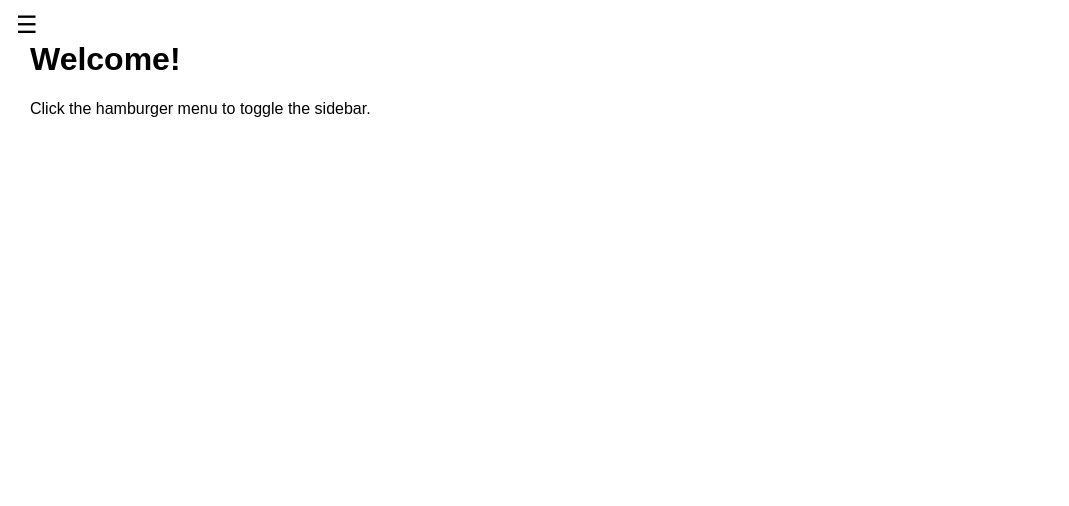
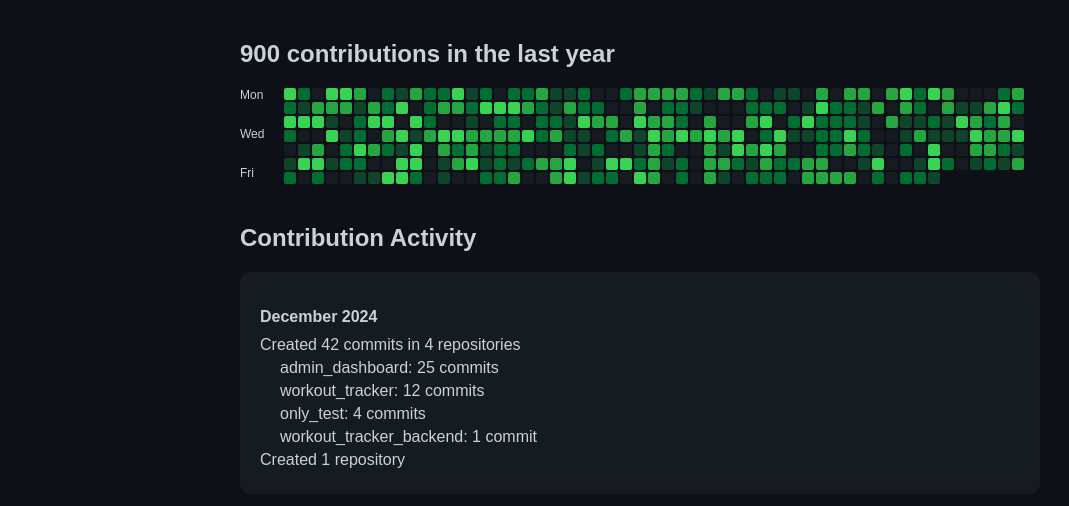
Before and after one commit to jabrij93/only_test, a website: page index.html in a window 1280 px wide. Shown: the whole page, without its empty margins (0-1069 px from the left). Drawn offline with Linux system fonts and the light colour scheme.

Commit message:
github ui calendar and activities recording ui

```diff
--- a/index.html
+++ b/index.html
@@ -3,31 +3,45 @@
 <head>
   <meta charset="UTF-8">
   <meta name="viewport" content="width=device-width, initial-scale=1.0">
-  <title>Sidebar with Hamburger and Close Button</title>
+  <title>GitHub UI Recreation</title>
   <link rel="stylesheet" href="styles.css">
 </head>
 <body>
   <div class="container">
-    <!-- Hamburger button -->
-    <button class="hamburger" id="hamburgerButton">☰</button>
+    <section class="graph-section">
+      <h2>900 contributions in the last year</h2>
+      <div class="graph-calendar">
+        <!-- Weekdays -->
+        <div class="weekdays">
+          <div>Mon</div>
+          <div>Wed</div>
+          <div>Fri</div>
+        </div>
+        <!-- Graph -->
+        <div class="graph">
+          <!-- Add individual blocks dynamically -->
+        </div>
+      </div>
+    </section>
 
-    <!-- Sidebar -->
-    <nav class="sidebar" id="sidebar">
-      <!-- Close button inside sidebar -->
-      <button class="close" id="closeButton">✖</button>
-      <ul>
-        <li><a href="#">Home</a></li>
-        <li><a href="#">About</a></li>
-        <li><a href="#">Services</a></li>
-        <li><a href="#">Contact</a></li>
-      </ul>
-    </nav>
-
-    <!-- Main content -->
-    <main class="content">
-      <h1>Welcome!</h1>
-      <p>Click the hamburger menu to toggle the sidebar.</p>
-    </main>
+    <section class="activity-section">
+      <h2>Contribution Activity</h2>
+      <div class="activity-log">
+        <div class="activity">
+          <p>December 2024</p>
+          <ul>
+            <li>Created 42 commits in 4 repositories</li>
+            <ul>
+              <li>admin_dashboard: 25 commits</li>
+              <li>workout_tracker: 12 commits</li>
+              <li>only_test: 4 commits</li>
+              <li>workout_tracker_backend: 1 commit</li>
+            </ul>
+            <li>Created 1 repository</li>
+          </ul>
+        </div>
+      </div>
+    </section>
   </div>
   <script src="script.js"></script>
 </body>
--- a/script.js
+++ b/script.js
@@ -1,16 +1,11 @@
-// script.js
-const hamburgerButton = document.getElementById('hamburgerButton');
-const closeButton = document.getElementById('closeButton');
-const sidebar = document.getElementById('sidebar');
+document.addEventListener("DOMContentLoaded", () => {
+  const graph = document.querySelector(".graph");
 
-// Open the sidebar when the hamburger button is clicked
-hamburgerButton.addEventListener('click', () => {
-  sidebar.classList.add('open');   // Show the sidebar
-  hamburgerButton.classList.add('hidden'); // Hide the hamburger button
+  // Generate random data for contributions
+  for (let i = 0; i < 365; i++) {
+    const level = Math.floor(Math.random() * 5); // 0 to 4
+    const div = document.createElement("div");
+    if (level > 0) div.classList.add(`level-${level}`);
+    graph.appendChild(div);
+  }
 });
-
-// Close the sidebar when the close button is clicked
-closeButton.addEventListener('click', () => {
-  sidebar.classList.remove('open');  // Hide the sidebar
-  hamburgerButton.classList.remove('hidden'); // Show the hamburger button
-});
--- a/styles.css
+++ b/styles.css
@@ -1,80 +1,92 @@
-/* styles.css */
 body {
+  font-family: Arial, sans-serif;
   margin: 0;
-  font-family: Arial, sans-serif;
+  padding: 0;
+  background-color: #0d1117;
+  color: #c9d1d9;
 }
 
 .container {
-  display: flex;
-  height: 100vh;
+  padding: 20px;
+  max-width: 800px;
+  margin: auto;
 }
 
-.hamburger {
-  position: absolute;
-  top: 10px;
-  left: 10px;
-  background: none;
-  border: none;
-  font-size: 24px;
-  cursor: pointer;
-  z-index: 10;
+.graph-section {
+  margin-bottom: 40px;
 }
 
-.hidden {
-  display: none;
+.graph-calendar {
+  display: flex;
+  gap: 10px;
 }
 
-.sidebar {
-  width: 250px;
-  background-color: #333;
-  color: white;
-  overflow: hidden;
-  transition: transform 0.3s ease;
-  transform: translateX(-100%);
-  height: 100%;
-  position: fixed;
+.weekdays {
   display: flex;
   flex-direction: column;
+  justify-content: space-between;
+  margin-right: 10px;
 }
 
-.sidebar ul {
+.weekdays div {
+  height: 18px;
+  font-size: 12px;
+}
+
+.graph {
+  display: grid;
+  grid-template-columns: repeat(53, 12px);
+  gap: 2px;
+}
+
+.graph div {
+  width: 12px;
+  height: 12px;
+  background-color: #161b22;
+  border-radius: 2px;
+}
+
+.graph div.level-1 {
+  background-color: #0e4429;
+}
+
+.graph div.level-2 {
+  background-color: #006d32;
+}
+
+.graph div.level-3 {
+  background-color: #26a641;
+}
+
+.graph div.level-4 {
+  background-color: #39d353;
+}
+
+.activity-section {
+  margin-top: 40px;
+}
+
+.activity-log {
+  background-color: #161b22;
+  padding: 20px;
+  border-radius: 10px;
+}
+
+.activity p {
+  font-weight: bold;
+  margin-bottom: 10px;
+}
+
+.activity ul {
   list-style-type: none;
   padding: 0;
   margin: 0;
-  flex-grow: 1;
 }
 
-.sidebar ul li {
-  padding: 20px;
+.activity ul ul {
+  margin-left: 20px;
 }
 
-.sidebar ul li a {
-  color: white;
-  text-decoration: none;
+.activity ul li {
+  margin-bottom: 5px;
 }
-
-.sidebar ul li a:hover {
-  text-decoration: underline;
-}
-
-.sidebar.open {
-  transform: translateX(0);
-}
-
-/* Close button inside the sidebar */
-.close {
-  background: none;
-  border: none;
-  color: white;
-  font-size: 20px;
-  cursor: pointer;
-  position: absolute;
-  top: 10px;
-  right: 10px;
-}
-
-.content {
-  margin-left: 10px;
-  padding: 20px;
-  flex-grow: 1;
-}
```
